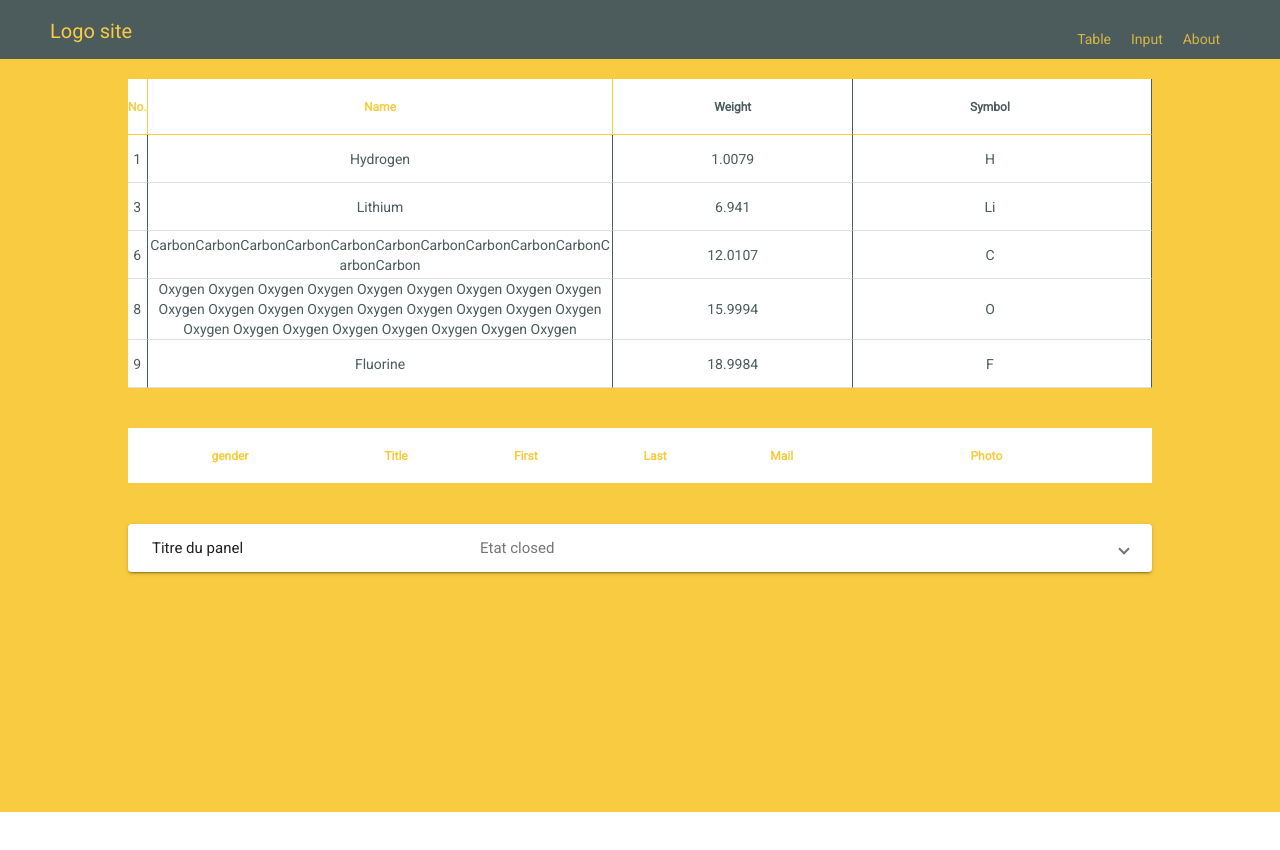
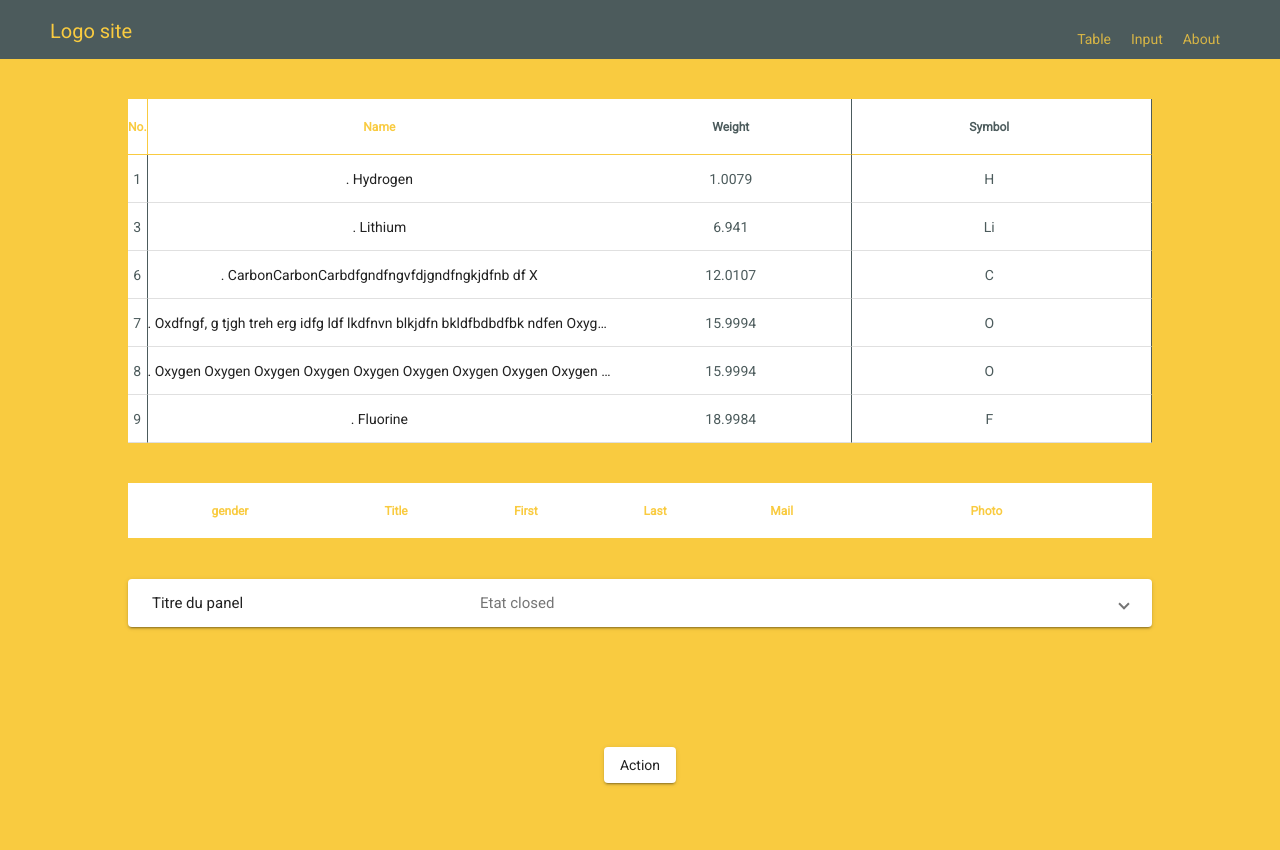
Before and after one commit to brunodecamus/display-data, an Angular app: page /products in a window 1280 px wide. Shown: the top 850 px of the page. Before the commit the page ends 812 px from the top, so only its background shows below. Built offline with nearby package versions, Linux system fonts and the light colour scheme; no server answers.

Commit message:
Des essais de tooltip

```diff
--- a/src/app/product-list/product-list.component.html
+++ b/src/app/product-list/product-list.component.html
@@ -1,3 +1,5 @@
+<br>
+
 <div class="content">
     <table mat-table [dataSource]="dataSource">
 
@@ -13,7 +15,7 @@
         <!-- Name Column -->
         <ng-container matColumnDef="name">
             <th mat-header-cell *matHeaderCellDef> Name </th>
-            <td mat-cell *matCellDef="let element"> {{element.name}} </td>
+            <td mat-cell *matCellDef="let element" matTooltip="{{element.name}}"> . {{element.name}} </td>
         </ng-container>
 
         <!-- Weight Column -->
@@ -87,6 +89,7 @@
 <div class="content">
 
     <mat-expansion-panel class="expansion" (opened)="panelOpenState = true" (closed)="panelOpenState = false">
+
         <mat-expansion-panel-header>
             <mat-panel-title>
                 Titre du panel
@@ -105,9 +108,19 @@
             at esse consequatur veniam dolor magnam sunt doloribus aperiam recusandae fugiat enim reiciendis ex commodi? Placeat. Quidem animi commodi dolorem. Numquam ipsa excepturi aliquid saepe fugit placeat error ea nulla, obcaecati impedit distinctio,
             unde quidem a tempore harum dignissimos labore rerum consectetur doloremque? Tempore, rem necessitatibus? Quia ducimus quisquam nobis iste minima odit sint quas quis. Aliquam praesentium cum obcaecati tempore vero hic, amet explicabo facere,
             iusto laudantium voluptas perferendis reprehenderit necessitatibus quis ex maxime id?</p>
+
+
+        <ng-template matExpansionPanelContent>
+            Some deferred content
+        </ng-template>
     </mat-expansion-panel>
 
 </div>
 
 <br><br><br><br><br><br>
+
+<button mat-raised-button matTooltip="Info about the action" aria-label="Button that displays a tooltip when focused or hovered over">
+  Action
+</button>
+
 <br><br><br><br><br><br>
--- a/src/app/product-list/product-list.component.scss
+++ b/src/app/product-list/product-list.component.scss
@@ -27,13 +27,17 @@ table {
 }
 
 .mat-column-name {
-    padding-right: 0px;
-    padding-left: 0px;
-    text-align: center;
-    border-right: 1px solid currentColor;
-    color: $deep-space-sparkle;
-    white-space: normal;
-    word-wrap: break-word;
+    // padding-right: 0px;
+    // padding-left: 0px;
+    // text-align: center;
+    // border-right: 1px solid currentColor;
+    // color: $deep-space-sparkle;
+    // white-space: normal;
+    // word-wrap: break-word;
+    // color: #bced09ff;
+    overflow: hidden;
+    white-space: nowrap;
+    text-overflow: ellipsis;
     max-width: 100px;
 }
 
--- a/src/app/product-list/product-list.component.ts
+++ b/src/app/product-list/product-list.component.ts
@@ -67,7 +67,8 @@ export interface PeriodicElement {
 const ELEMENT_DATA: PeriodicElement[] = [
   { position: 1, name: 'Hydrogen', weight: 1.0079, symbol: 'H' },
   { position: 3, name: 'Lithium', weight: 6.941, symbol: 'Li' },
-  { position: 6, name: 'CarbonCarbonCarbonCarbonCarbonCarbonCarbonCarbonCarbonCarbonCarbonCarbon', weight: 12.0107, symbol: 'C' },
-  { position: 8, name: 'Oxygen Oxygen Oxygen Oxygen Oxygen Oxygen Oxygen Oxygen Oxygen Oxygen Oxygen Oxygen Oxygen Oxygen Oxygen Oxygen Oxygen Oxygen Oxygen Oxygen Oxygen Oxygen Oxygen Oxygen Oxygen Oxygen ', weight: 15.9994, symbol: 'O' },
+  { position: 6, name: 'CarbonCarbonCarbdfgndfngvfdjgndfngkjdfnb df X', weight: 12.0107, symbol: 'C' },
+  { position: 7, name: 'Oxdfngf, g tjgh treh erg idfg ldf lkdfnvn blkjdfn bkldfbdbdfbk ndfen Oxygen Oxygen Oxygen Oxygen Oxygen Oxygen Oxygen Oxygen Oxygen Oxygen Oxygen Oxygen Oxygen Oxygen Oxygen X', weight: 15.9994, symbol: 'O' },
+  { position: 8, name: 'Oxygen Oxygen Oxygen Oxygen Oxygen Oxygen Oxygen Oxygen Oxygen Oxygen Oxygen Oxygen Oxygen Oxygen Oxygen Oxygen Oxygen Oxygen Oxygen Oxygen Oxygen Oxygen Oxygen Oxygen Oxygen Oxygen X', weight: 15.9994, symbol: 'O' },
   { position: 9, name: 'Fluorine', weight: 18.9984, symbol: 'F' },
 ];
--- a/src/app/services/random-user.service.ts
+++ b/src/app/services/random-user.service.ts
@@ -21,10 +21,10 @@ export class RandomUserService {
 
 
   getConfig() {
-    return this.http.get<any>('https://randomuser.me/api/?results=10');
+    return this.http.get<any>('https://randomuser.me/api/?results=5');
   }
 
   getPosts(): Observable<any> {
-    return this.http.get('https://randomuser.me/api/?results=10');
+    return this.http.get('https://randomuser.me/api/?results=5');
   }
 }
```
Also changed, not shown: src/app/app.module.ts (+7 -2 lines).
